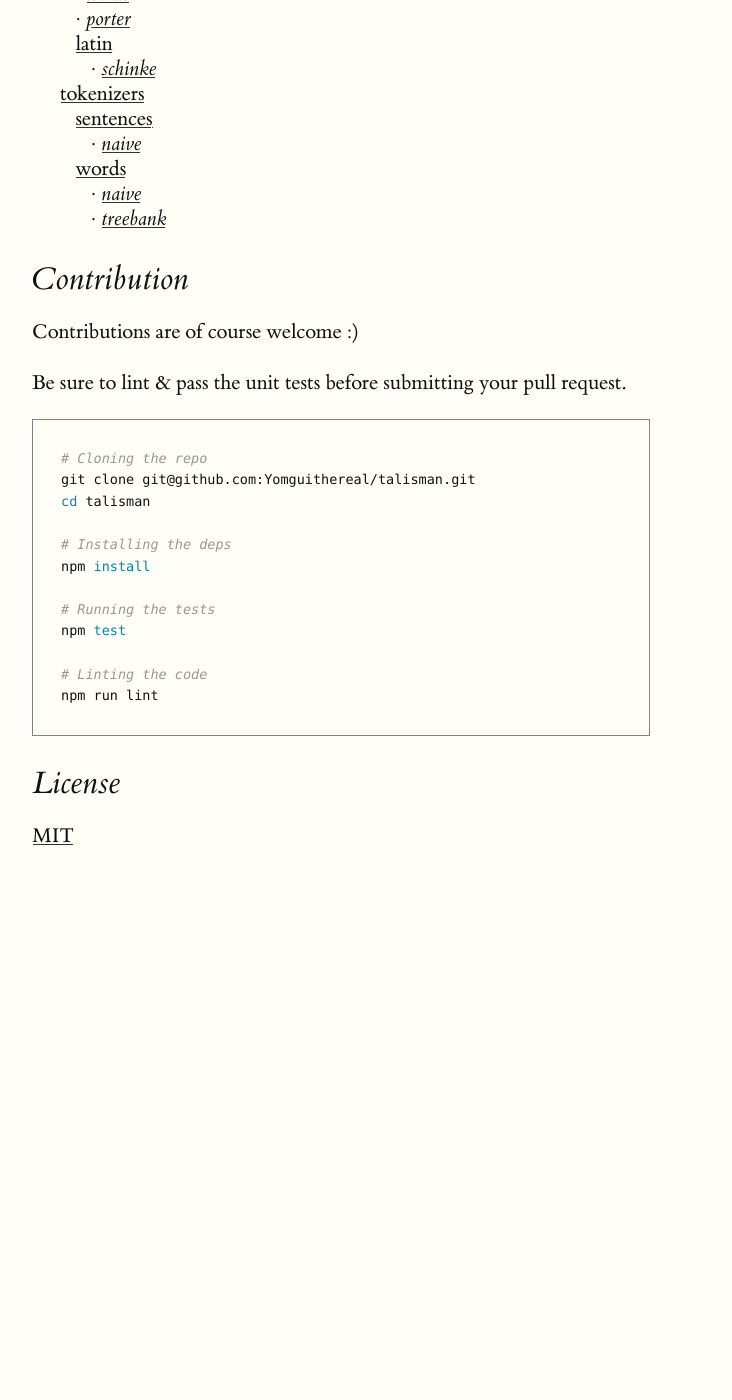
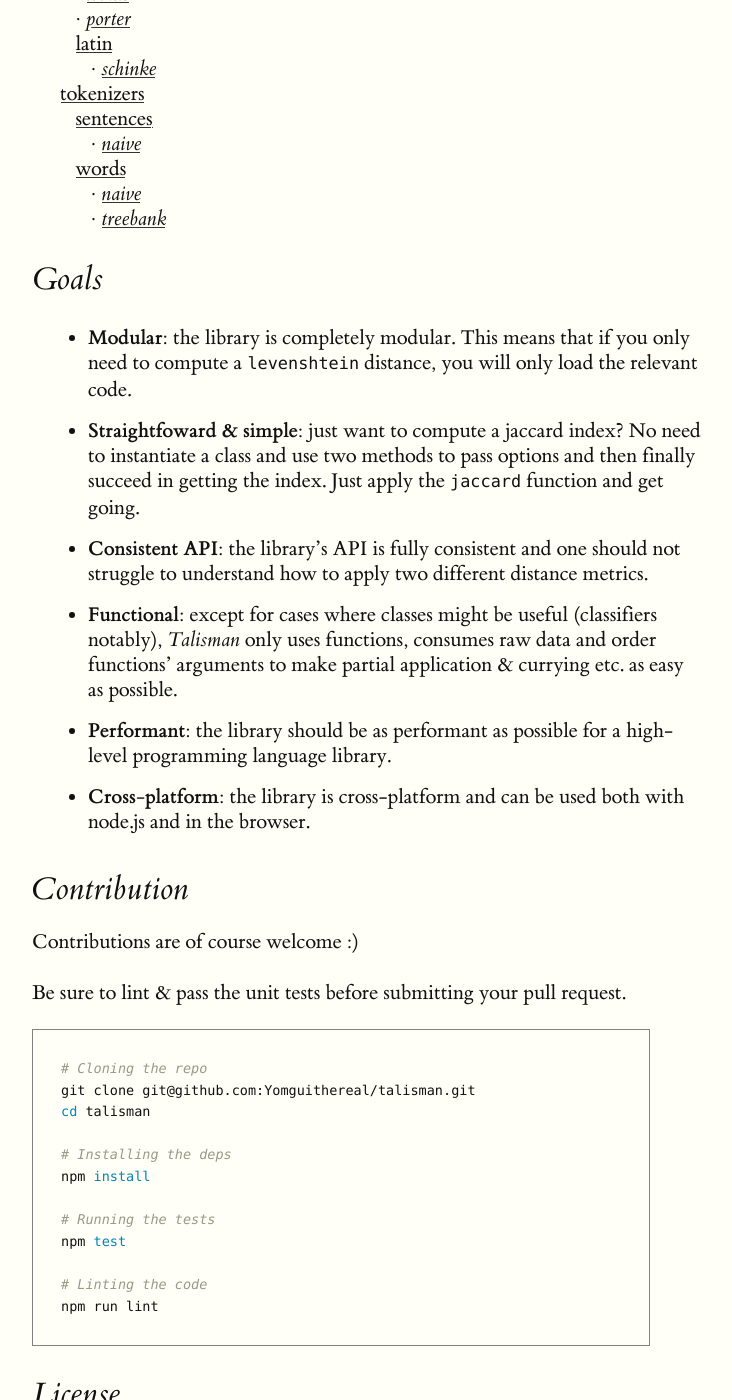
Before and after one commit to Yomguithereal/talisman, a Jekyll site: the page built from index.md, in a window 1280 px wide and 1400 px high, scrolled down 1661 px. Shown: the whole window, without its empty margins (128-860 px from the left). Built offline with Jekyll 4.4.1, drawn with Linux system fonts in a browser that asks for light colours; before the commit the page ends 2609 px from its top, so only the background shows below that.

Commit message:
Adding goals

```diff
--- a/index.md
+++ b/index.md
@@ -103,6 +103,15 @@ The library's source code can be found on its Github [repository]({{ site.url }}
   </ul>
 </div>
 
+## Goals
+
+* **Modular**: the library is completely modular. This means that if you only need to compute a `levenshtein` distance, you will only load the relevant code.
+* **Straightfoward & simple**: just want to compute a jaccard index? No need to instantiate a class and use two methods to pass options and then finally succeed in getting the index. Just apply the `jaccard` function and get going.
+* **Consistent API**: the library's API is fully consistent and one should not struggle to understand how to apply two different distance metrics.
+* **Functional**: except for cases where classes might be useful (classifiers notably), *Talisman* only uses functions, consumes raw data and order functions' arguments to make partial application & currying etc. as easy as possible.
+* **Performant**: the library should be as performant as possible for a high-level programming language library.
+* **Cross-platform**: the library is cross-platform and can be used both with node.js and in the browser.
+
 ## Contribution
 
 Contributions are of course welcome :)
```
